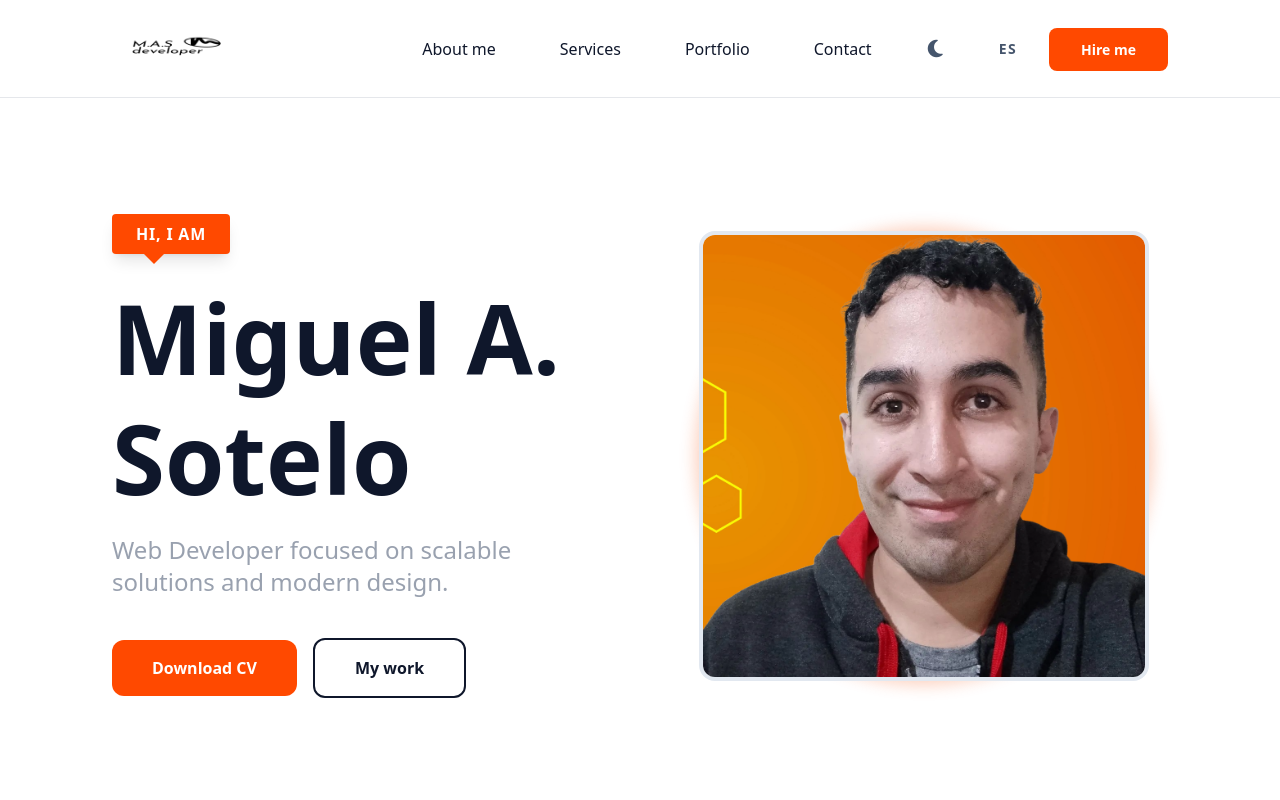
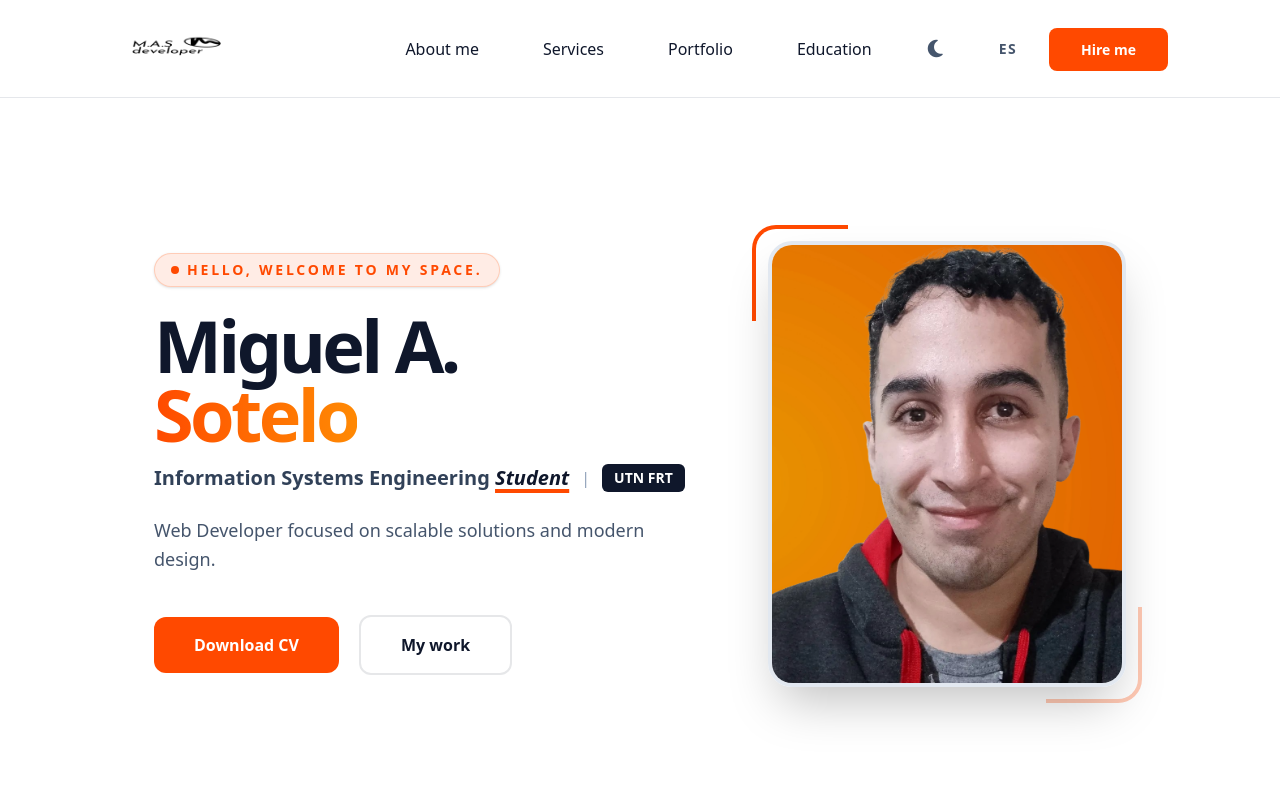
Before and after one commit to miguelsotelo01/Portfolio-MiguelSotelo, a React (Vite) app: page / in a window 1280 px wide. Both pictures are taken after a click on the button "Toggle theme". Shown: the top 800 px of the page. Built offline with nearby package versions, Linux system fonts and the light colour scheme.

Commit message:
feat: finalize v2.4 - Refactor AboutMe IT & Services architecture

```diff
--- a/src/components/Hero.jsx
+++ b/src/components/Hero.jsx
@@ -1,63 +1,94 @@
 import React from 'react';
 import fotoPerfil from '../assets/Proyecto Quitar fondo.png';
 import { useTranslation } from 'react-i18next';
+
 const Hero = () => {
   const { t } = useTranslation();
+
   return (
-    // Correcciones : se cambio 'lg:pt-0' por 'lg:pt-28' (aprox 112px)
-    // Esto empuja el contenido hacia abajo en escritorio para que no lo tape la nav.
-    // En móvil sigue usando 'pt-20', por lo que no se altera.
     <section
       id="home"
-      className="min-h-screen flex items-center justify-center pt-20 pb-12 lg:pt-28 lg:pb-0 px-6"
+      // Agregamos w-full y aseguramos el overflow
+      className="relative min-h-screen w-full max-w-full flex items-center justify-center pt-24 pb-12 lg:pt-32 lg:pb-0 px-6 overflow-hidden"
     >
-      <div className="flex flex-col lg:flex-row items-center justify-between w-full max-w-6xl mx-auto gap-10 lg:gap-20 px-4 lg:px-12">
-        {/* Imagen */}
-        <div className="w-full lg:flex-1 flex justify-center order-1 lg:order-2">
-          <div className="relative group">
-            <div className="absolute -inset-1 bg-orange-600 rounded-full blur opacity-25 group-hover:opacity-50 transition duration-1000"></div>
-            <img
-              src={fotoPerfil}
-              alt="Miguel Sotelo"
-              className="relative w-full max-w-[280px] md:max-w-[350px] lg:max-w-[450px] aspect-square object-cover rounded-2xl border-4 border-slate-200 border-[#ff4900]/20"
-            />
-          </div>
-        </div>
+      {/* Círculo decorativo corregido: Eliminamos el valor negativo de right para evitar el scroll */}
+      <div className="absolute top-1/4 right-0 w-64 h-64 md:w-96 md:h-96 bg-[#ff4900]/10 blur-[80px] md:blur-[120px] rounded-full -z-10 animate-pulse"></div>
 
-        {/* Texto */}
-        <div className="w-full lg:flex-1 text-center lg:text-left order-2 lg:order-1">
-          {/* La burbuja ya no está tapada por el nav */}
-          <div className="inline-block relative bg-[#ff4900] text-white px-6 py-2 mb-6 rounded-sm shadow-lg">
-            <span className="text-sm md:text-base font-bold uppercase tracking-wider">
+      <div className="flex flex-col lg:flex-row items-center justify-center w-full max-w-6xl mx-auto gap-12 lg:gap-16">
+        {/* Lado del Texto */}
+        <div className="w-full lg:w-[550px] text-center lg:text-left order-2 lg:order-1">
+          <div className="inline-flex items-center gap-2 bg-[#ff4900]/10 border border-[#ff4900]/20 text-[#ff4900] px-4 py-1.5 mb-6 rounded-full shadow-sm">
+            <span className="relative flex h-2 w-2">
+              <span className="animate-ping absolute inline-flex h-full w-full rounded-full bg-[#ff4900] opacity-75"></span>
+              <span className="relative inline-flex rounded-full h-2 w-2 bg-[#ff4900]"></span>
+            </span>
+            <span className="text-xs md:text-sm font-black uppercase tracking-[0.2em]">
               {t('hero.greeting')}
             </span>
-            <div className="absolute top-full left-1/2 -translate-x-1/2 lg:left-8 lg:translate-x-0 w-0 h-0 border-l-[10px] border-l-transparent border-r-[10px] border-r-transparent border-t-[10px] border-t-[#ff4900]"></div>
           </div>
 
-          <h1 className="text-4xl sm:text-6xl lg:text-8xl font-black mb-4 leading-tight text-slate-900 dark:text-white">
-            Miguel A. <br className="hidden lg:block" /> Sotelo
+          {/* H1 ajustado: de 8xl a 7xl para evitar desbordamientos */}
+          <h1 className="text-5xl sm:text-6xl lg:text-7xl font-black mb-4 leading-[0.95] text-slate-900 dark:text-white tracking-tighter">
+            Miguel A. <br />
+            <span className="text-transparent bg-clip-text bg-gradient-to-r from-[#ff4900] to-orange-400">
+              Sotelo
+            </span>
           </h1>
 
-          <p className="text-gray-400 text-lg md:text-2xl mb-10 max-w-lg mx-auto lg:mx-0">
+          <div className="mb-6 flex flex-col sm:flex-row items-center gap-3 lg:justify-start justify-center">
+            <p className="text-lg md:text-xl font-bold text-slate-700 dark:text-slate-300">
+              {/* El espacio {' '} es vital para que no se peguen las palabras */}
+              {t('hero.role_prefix')}{' '}
+              <span className="text-slate-900 dark:text-white underline decoration-[#ff4900] decoration-4 underline-offset-4 italic">
+                {t('hero.role_title')}
+              </span>
+            </p>
+            <span className="hidden sm:block text-slate-400">|</span>
+            <span className="px-3 py-1 bg-slate-900 dark:bg-white dark:text-slate-900 text-white text-sm font-black rounded-md">
+              UTN FRT
+            </span>
+          </div>
+
+          <p className="text-slate-600 dark:text-gray-400 text-base md:text-lg mb-10 max-w-xl mx-auto lg:mx-0 leading-relaxed lg:min-h-[3.5rem]">
             {t('hero.description')}
           </p>
 
-          <div className="flex flex-col sm:flex-row items-center gap-4 justify-center lg:justify-start">
+          <div className="flex flex-col sm:flex-row items-center gap-5 justify-center lg:justify-start">
             <a
               href="/assets/Miguel Angel Sotelo CV.docx"
-              className="w-full sm:w-auto bg-[#ff4900] text-white px-10 py-4 rounded-xl font-bold hover:scale-105 hover:shadow-[0_0_20px_rgba(255,73,0,0.4)] transition-all duration-300"
+              className="group relative w-full sm:w-auto overflow-hidden bg-[#ff4900] text-white px-10 py-4 rounded-xl font-black transition-all duration-300 hover:scale-105"
               download
             >
-              {t('hero.cv_button')}
+              <span className="relative z-10">{t('hero.cv_button')}</span>
+              <div className="absolute inset-0 bg-white/20 translate-y-full group-hover:translate-y-0 transition-transform duration-300"></div>
             </a>
+
             <button
               onClick={() =>
                 document.getElementById('portfolio').scrollIntoView({ behavior: 'smooth' })
               }
-              className="w-full sm:w-auto border-2 border-slate-900 text-slate-900 dark:border-white dark:text-white px-10 py-4 rounded-xl font-bold hover:bg-slate-900 hover:text-white dark:hover:bg-white dark:hover:text-black transition-all duration-300"
+              className="w-full sm:w-auto border-2 border-slate-900/10 dark:border-white/10 text-slate-900 dark:text-white px-10 py-4 rounded-xl font-bold hover:bg-slate-900 hover:text-white dark:hover:bg-white dark:hover:text-black transition-all duration-300"
             >
               {t('hero.work_button')}
             </button>
+          </div>
+        </div>
+
+        {/* Lado de la Imagen */}
+        <div className="w-full lg:w-auto flex justify-center order-1 lg:order-2">
+          <div className="relative">
+            <div className="absolute -top-4 -left-4 w-16 h-16 md:w-24 md:h-24 border-t-4 border-l-4 border-[#ff4900] rounded-tl-3xl"></div>
+            <div className="absolute -bottom-4 -right-4 w-16 h-16 md:w-24 md:h-24 border-b-4 border-r-4 border-[#ff4900] rounded-br-3xl opacity-30"></div>
+
+            <div className="relative group overflow-hidden rounded-3xl border-4 border-slate-200 dark:border-white/5 shadow-2xl">
+              <img
+                src={fotoPerfil}
+                alt="Miguel Sotelo"
+                // Imagen ajustada: de 420px a 350px en escritorio
+                className="w-full max-w-[260px] md:max-w-[320px] lg:max-w-[350px] aspect-[4/5] object-cover transition-transform duration-700 group-hover:scale-105"
+              />
+              <div className="absolute inset-0 bg-gradient-to-t from-[#ff4900]/20 to-transparent opacity-0 group-hover:opacity-100 transition-opacity duration-500"></div>
+            </div>
           </div>
         </div>
       </div>
--- a/src/components/Navbar.jsx
+++ b/src/components/Navbar.jsx
@@ -79,9 +79,9 @@ const Navbar = ({ toggleTheme, theme }) => {
             </li>
             <li
               className="cursor-pointer text-slate-900 dark:text-white hover:bg-[#ff4900] xl:hover:bg-transparent xl:hover:text-[#ff4900] p-4 transition-colors"
-              onClick={() => scrollToSection('contact')}
+              onClick={() => scrollToSection('education')}
             >
-              {t('nav.contact')}
+              {t('nav.education')}
             </li>
           </ul>
           <button
--- a/src/components/Portfolio.jsx
+++ b/src/components/Portfolio.jsx
@@ -61,16 +61,16 @@ const ProjectCard = ({ project, t }) => (
 
     {/* Overlay con Glassmorphism */}
     <div className="absolute inset-0 bg-[#ff4900]/90 backdrop-blur-sm opacity-0 group-hover:opacity-100 group-active:opacity-100 transition-all duration-400 flex flex-col items-center justify-center text-center px-6">
-      <h3 className="text-2xl font-bold transform translate-y-10 group-hover:translate-y-0 transition-transform duration-300">
+      <h3 className="text-2xl font-bold transform translate-y-10 group-hover:translate-y-0 group-active:translate-y-0 transition-transform duration-300">
         {project.title}
       </h3>
 
-      <p className="mt-2 text-sm transform translate-y-10 group-hover:translate-y-0 transition-transform duration-300 delay-75">
+      <p className="mt-2 text-sm transform translate-y-10 group-hover:translate-y-0 group-active:translate-y-0 transition-transform duration-300 delay-75">
         {t(project.descriptionKey)}
       </p>
 
       {/* Sugerencia A: Badges de Tecnologías - v2.2 */}
-      <div className="flex flex-wrap justify-center gap-2 mt-4 transform translate-y-10 group-hover:translate-y-0 transition-transform duration-300 delay-100">
+      <div className="flex flex-wrap justify-center gap-2 mt-4 transform translate-y-10 group-hover:translate-y-0 group-active:translate-y-0 transition-transform duration-300 delay-100">
         {project.techStack &&
           project.techStack.map((tech, index) => (
             <span
--- a/src/data/portfolioData.js
+++ b/src/data/portfolioData.js
@@ -85,30 +85,30 @@ export const PROJECTS = [
 export const EDUCATION = [
   {
     id: 1,
-    year: '2021',
-    title: 'Programador fullstack angular-java',
-    institution: 'Instituto nacional de tecnologia industrial (INTI)-argentina programa',
-    description: 'Formacion completa en desarrollo web fullstack con Angular y Java.',
+    yearkey: 'edu.inti.year',
+    titleKey: 'edu.inti.title',
+    institutionKey: 'edu.inti.institution',
+    descriptionKey: 'edu.inti.desc',
   },
   {
     id: 2,
-    year: '2022',
-    title: 'Programador React-JavaScript argentina programa 4.0',
-    institution: 'Universidad Tecnológica Nacional (UTN) - Argentina Programa',
-    description: 'Formacion completa en desarrollo web fullstack con React y JavaScript.',
+    yearkey: 'edu.argentina.year',
+    titleKey: 'edu.argentina.title',
+    institutionKey: 'edu.argentina.institution',
+    descriptionKey: 'edu.argentina.desc',
   },
   {
     id: 3,
-    year: '2023',
-    title: 'Bootcamp Full Stack Developer React y Node.js',
-    institution: 'Alura Latam',
-    description: 'Formacion completa en desarrollo web fullstack con React y Node.js.',
+    yearkey: 'edu.alura.year',
+    titleKey: 'edu.alura.title',
+    institutionKey: 'edu.alura.institution',
+    descriptionKey: 'edu.alura.desc',
   },
   {
     id: 4,
-    year: '2024 - Presente',
-    title: 'Ingeniería en Sistemas de Información',
-    institution: 'Universidad Tecnológica Nacional (UTN) facultad regional tucumán',
-    description: 'Formación en ingeniería en sistemas de información.',
+    yearkey: 'edu.utn.year',
+    titleKey: 'edu.utn.title',
+    institutionKey: 'edu.utn.institution',
+    descriptionKey: 'edu.utn.desc',
   },
 ];
--- a/src/locales/en/translation.json
+++ b/src/locales/en/translation.json
@@ -5,27 +5,23 @@
     "services": "Services",
     "portfolio": "Portfolio",
     "contact": "Contact",
-    "hire_me": "Hire me"
+    "hire_me": "Hire me",
+    "education": "Education"
   },
   "hero": {
-    "greeting": "HI, I AM",
+    "greeting": "Hello, welcome to my space.",
     "title": "Miguel A. Sotelo",
     "description": "Web Developer focused on scalable solutions and modern design.",
     "cv_button": "Download CV",
-    "work_button": "My work"
+    "work_button": "My work",
+    "role_prefix": "Information Systems Engineering",
+    "role_title": "Student"
   },
   "about": {
     "title": "About me",
-    "p1": "I am a second-year <1>Information Systems Engineering</1> student at UTN FRT. Since my school years, computing has been my engine, leading me to specialize early on.",
-    "p2": "I am passionate about <1>web development</1>, immersive applications and video games. In addition to engineering, I am a geography professor, sports enthusiast and geek culture lover.",
-    "education_title": "Education",
-    "education": {
-      "systems": "Information Systems Engineering",
-      "argentina": "Argentina Program 4.0 React",
-      "oracle": "Oracle Next Education Frontend Developer",
-      "inti": "INTI: Full stack developer Angular/SpringBoot/MySQL"
-    },
-    "button": "Hire me"
+    "p1": "I am a second-year Information Systems Engineering student at UTN FRT. My driving force is technical problem-solving and process optimization through software.",
+    "p2": "I specialize in web development and scalable application architecture. My focus is on building clean, efficient code with solid logic based on my engineering background.",
+    "button": "View my projects"
   },
   "freelancer": {
     "question": "HAVE A PROJECT IN MIND?",
@@ -33,15 +29,21 @@
     "button": "Write to me"
   },
   "services": {
-    "title": "My services",
-    "description": "These are the technologies you can hire me to work on your project.",
+    "title": "Technical Specializations",
+    "description": "Solutions focused on efficiency, scalable architecture, and logical problem-solving.",
     "items": {
-      "html": "HTML",
-      "css": "CSS",
-      "angular": "AngularJS",
-      "react": "React Js",
-      "mobile": "Mobile Development",
-      "web": "Web Development"
+      "frontend": {
+        "title": "Frontend Architecture",
+        "desc": "Building dynamic, high-performance interfaces using React and Tailwind CSS, ensuring a seamless user experience."
+      },
+      "logic": {
+        "title": "Systems Logic",
+        "desc": "Applying data structures and algorithms to optimize software performance, backed by engineering analytical rigor."
+      },
+      "solutions": {
+        "title": "Scalable Solutions",
+        "desc": "Developing modern web applications with a focus on code maintainability and efficient dev-tool integration."
+      }
     }
   },
   "portfolio": {
@@ -64,6 +66,33 @@
       "p7_desc": "Team management in React."
     }
   },
+  "edu": {
+    "title": "Education and career",
+    "utn": {
+      "year": "2024 - Present",
+      "title": "Information Systems Engineering",
+      "institution": "National Technological University (UTN) Tucumán Regional Faculty",
+      "desc": "Formation in information systems engineering."
+    },
+    "alura": {
+      "year": "2023",
+      "title": "Full Stack web Developer React and Node.js",
+      "institution": "Alura Latam-Oracle Next Education",
+      "desc": "Complete training in web development with React and Node.js."
+    },
+    "argentina": {
+      "year": "2022",
+      "title": "Argentina Program 4.0 React",
+      "institution": "National Technological University (UTN) - Argentina Program",
+      "desc": "Complete training in web development with React and JavaScript."
+    },
+    "inti": {
+      "year": "2021",
+      "title": "Fullstack programmer angular-java",
+      "institution": "National Institute of Industrial Technology (INTI) - Argentina Program",
+      "desc": "Complete training in fullstack web development with Angular and Java."
+    }
+  },
   "footer": {
     "socials_title": "Socials",
     "dev_status": "Authentic and innovative Developer:",
--- a/src/locales/es/translation.json
+++ b/src/locales/es/translation.json
@@ -5,27 +5,23 @@
     "services": "Servicios",
     "portfolio": "Portafolio",
     "contact": "Contacto",
-    "hire_me": "Contrátame"
+    "hire_me": "Contrátame",
+    "education": "Educación"
   },
   "hero": {
-    "greeting": "HOLA, YO SOY",
+    "greeting": "Hola, bienvenido a mi espacio",
     "title": "Miguel A. Sotelo",
     "description": "Desarrollador Web con enfoque en soluciones escalables y diseño moderno.",
     "cv_button": "Descargar CV",
-    "work_button": "Mi trabajo"
+    "work_button": "Mi trabajo",
+    "role_prefix": "Estudiante de",
+    "role_title": "Ingeniería en Sistemas"
   },
   "about": {
     "title": "Sobre mí",
-    "p1": "Soy un estudiante de segundo año de <1>Ingeniería en Sistemas de Información</1> en la UTN FRT. Desde mi etapa escolar, la informática ha sido mi motor, llevándome a especializarme desde temprano.",
-    "p2": "Me apasiona el <1>desarrollo web</1>, las aplicaciones inmersivas y los videojuegos. Además de la ingeniería, soy profesor de geografía, entusiasta del deporte y la cultura geek.",
-    "education_title": "Educación",
-    "education": {
-      "systems": "Ingeniería en Sistemas de Información",
-      "argentina": "Argentina Programa 4.0 React",
-      "oracle": "Oracle Next Education Frontend Developer",
-      "inti": "INTI: Full stack developer Angular/SpringBoot/MySQL"
-    },
-    "button": "Contrátame"
+    "p1": "Soy estudiante de segundo año de Ingeniería en Sistemas de Información en la UTN FRT. Mi motor es la resolución de problemas técnicos y la optimización de procesos mediante el software.",
+    "p2": "Me especializo en el desarrollo web y la arquitectura de aplicaciones escalables. Mi enfoque está en construir código limpio, eficiente y con una lógica sólida basada en mi formación de ingeniería.",
+    "button": "Ver mis proyectos"
   },
   "freelancer": {
     "question": "¿TIENES UN PROYECTO EN MENTE?",
@@ -33,15 +29,21 @@
     "button": "Escríbeme"
   },
   "services": {
-    "title": "Mis servicios",
-    "description": "Estas son las tecnologías en las que puedes contratarme para trabajar en tu proyecto.",
+    "title": "Especialidades Técnicas",
+    "description": "Soluciones enfocadas en la eficiencia, la arquitectura escalable y la resolución lógica de problemas.",
     "items": {
-      "html": "HTML",
-      "css": "CSS",
-      "angular": "AngularJS",
-      "react": "React Js",
-      "mobile": "Desarrollo Móvil",
-      "web": "Desarrollo web"
+      "frontend": {
+        "title": "Arquitectura Frontend",
+        "desc": "Construcción de interfaces dinámicas y de alto rendimiento utilizando React y Tailwind CSS, garantizando una experiencia de usuario fluida."
+      },
+      "logic": {
+        "title": "Lógica de Sistemas",
+        "desc": "Aplicación de estructuras de datos y algoritmos para optimizar el rendimiento del software, con el rigor analítico de la formación en ingeniería."
+      },
+      "solutions": {
+        "title": "Soluciones Escalables",
+        "desc": "Desarrollo de aplicaciones web modernas con enfoque en la mantenibilidad del código y la integración eficiente de herramientas de desarrollo."
+      }
     }
   },
   "portfolio": {
@@ -64,6 +66,33 @@
       "p7_desc": "Gestión de grupos de trabajo en React."
     }
   },
+  "edu": {
+    "title": "Educación y trayectoria",
+    "utn": {
+      "year": "2024 - Presente",
+      "title": "Ingeniería en Sistemas de Información",
+      "institution": "Universidad Tecnológica Nacional (UTN) facultad regional tucumán",
+      "desc": "Formación en ingeniería en sistemas de información."
+    },
+    "alura": {
+      "year": "2023",
+      "title": "Bootcamp Desarrollador web React y Node.js",
+      "institution": "Alura Latam-Oracle Next Education",
+      "desc": "Formacion completa en desarrollo web con React y Node.js."
+    },
+    "argentina": {
+      "year": "2022",
+      "title": "Argentina Programa 4.0 React",
+      "institution": "Universidad Tecnológica Nacional (UTN) - Argentina Programa",
+      "desc": "Formacion completa en desarrollo web con React y JavaScript."
+    },
+    "inti": {
+      "year": "2021",
+      "title": "Programador fullstack angular-java",
+      "institution": "Instituto nacional de tecnologia industrial (INTI)-argentina programa",
+      "desc": "Formacion completa en desarrollo web fullstack con Angular y Java."
+    }
+  },
   "footer": {
     "socials_title": "Redes",
     "dev_status": "Desarrollador Auténtico e innovador:",
```
Also changed, not shown: src/components/AboutMe.jsx (+64 -66 lines), src/components/Education.jsx (+7 -5 lines), src/components/Services.jsx (+45 -25 lines).
